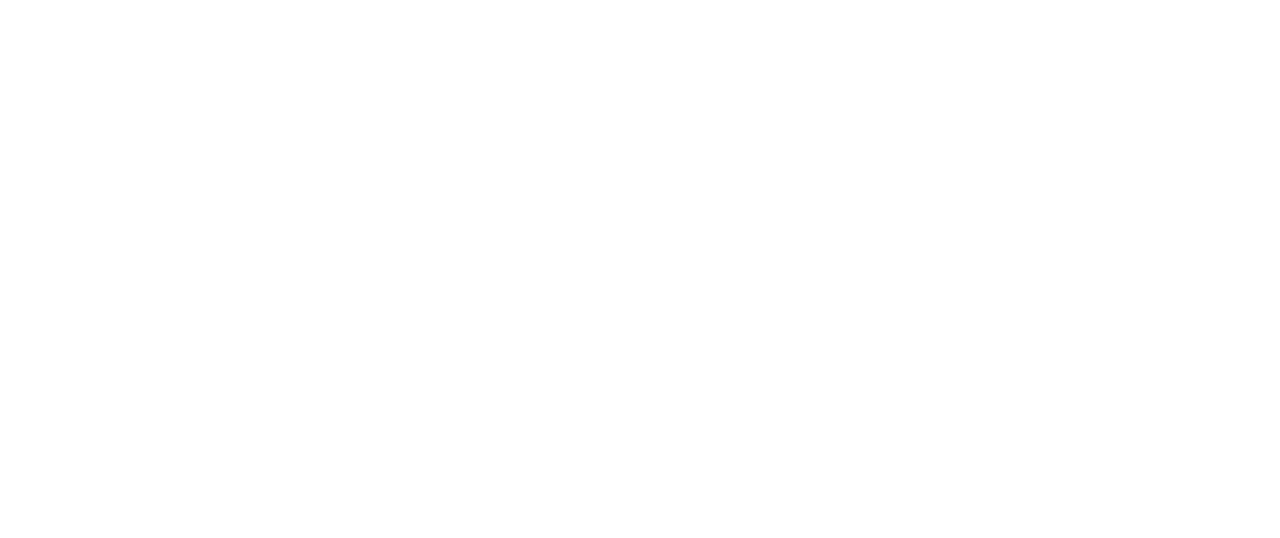
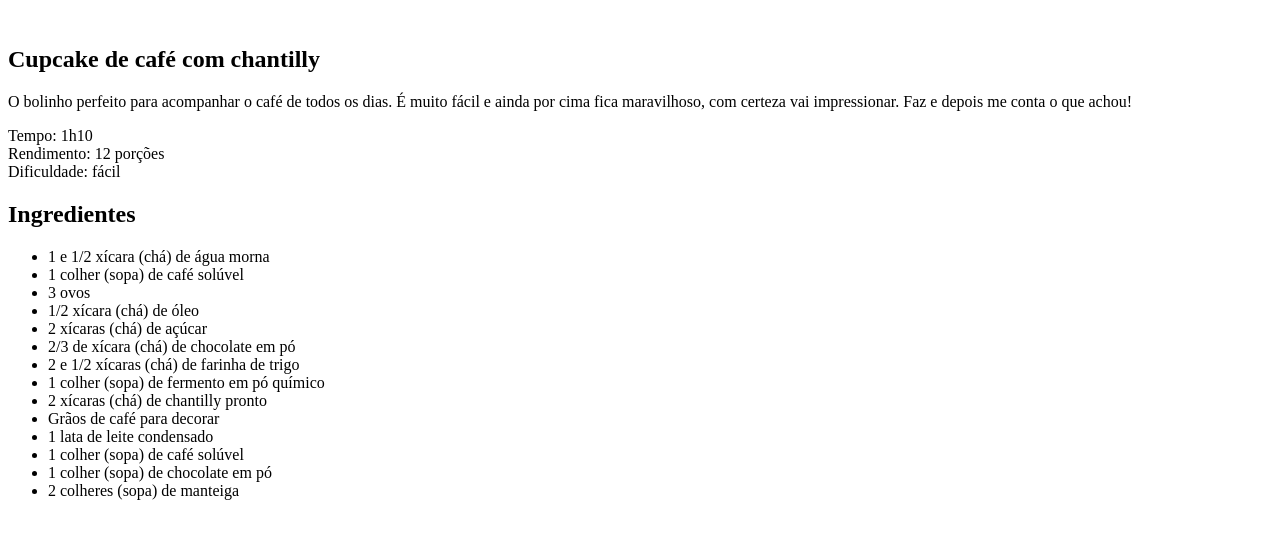
Before and after one commit to klucas27/Receita, a plain HTML site: page index.html in a window 1280 px wide. Drawn offline with Linux system fonts and the light colour scheme.

Commit message:
estilizando

```diff
--- a/index.html
+++ b/index.html
@@ -7,5 +7,39 @@
 </head>
 <body>
 
+    <page id="page">
+        <img src="" alt=""></img>
+        <main>
+            <section id="about">
+                <h1>Cupcake de café com chantilly</h1>
+                <p>O bolinho perfeito para acompanhar o café de todos os dias. É muito fácil e ainda por cima fica maravilhoso, com certeza vai impressionar. Faz e depois me conta o que achou!
+                </p>
+                <p>Tempo: 1h10 <br>
+                   Rendimento: 12 porções<br>
+                   Dificuldade: fácil
+                </p>
+            </section>
+            <section id="ingredients">
+                <h2>Ingredientes</h2>
+                <ul>
+                    <li>1 e 1/2 xícara (chá) de água morna</li>
+                    <li>1 colher (sopa) de café solúvel</li>
+                    <li>3 ovos</li>
+                    <li>1/2 xícara (chá) de óleo</li>
+                    <li>2 xícaras (chá) de açúcar</li>
+                    <li>2/3 de xícara (chá) de chocolate em pó</li>
+                    <li>2 e 1/2 xícaras (chá) de farinha de trigo</li>
+                    <li>1 colher (sopa) de fermento em pó químico</li>
+                    <li>2 xícaras (chá) de chantilly pronto</li>
+                    <li>Grãos de café para decorar</li>
+                    <li>1 lata de leite condensado</li>
+                    <li>1 colher (sopa) de café solúvel</li>
+                    <li>1 colher (sopa) de chocolate em pó</li>
+                    <li>2 colheres (sopa) de manteiga</li>
+                </ul>
+            </section>
+        </main>
+    </page>
+
 </body>
 </html>
```
